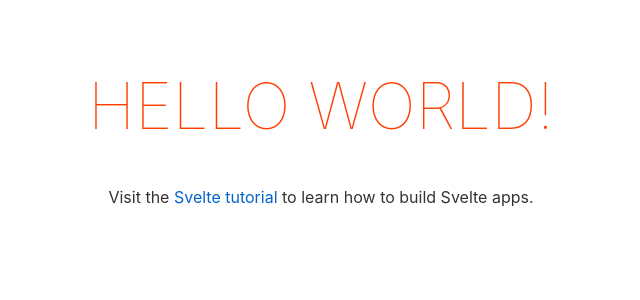
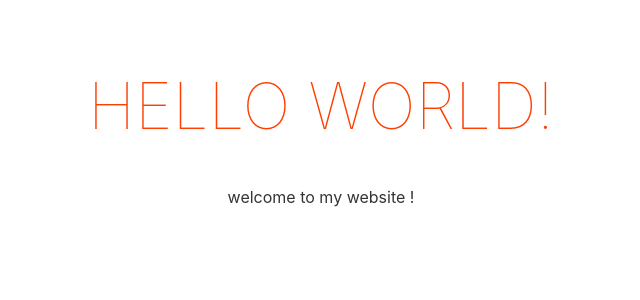
Before and after one commit to Pebloop/pebloop.dev, a Svelte app: page / in a window 1280 px wide. Shown: the top 300 px of the page, without its empty margins (319-959 px from the left). Built offline with nearby package versions, Linux system fonts and the light colour scheme.

Commit message:
Update hook

```diff
--- a/src/App.svelte
+++ b/src/App.svelte
@@ -4,7 +4,7 @@
 
 <main>
 	<h1>Hello {name}!</h1>
-	<p>Visit the <a href="https://svelte.dev/tutorial">Svelte tutorial</a> to learn how to build Svelte apps.</p>
+	<p>welcome to my website !</p>
 </main>
 
 <style>
```
